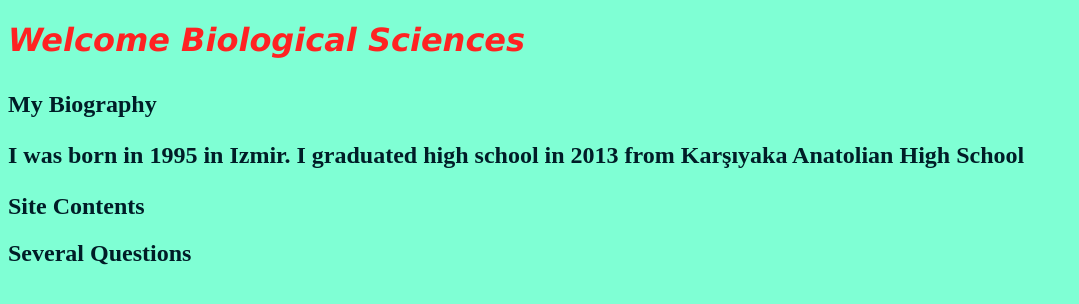
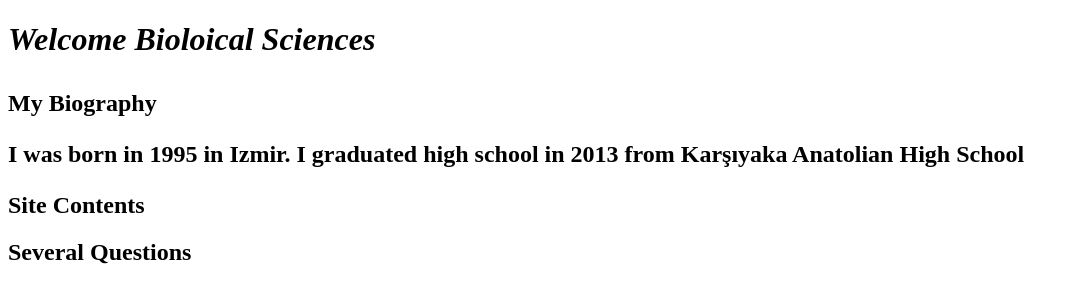
Before and after one commit to Orhankerim/Orhankerim.github.io, a plain HTML site: page index.html in a window 1280 px wide. Shown: the whole page, without its empty margins (0-1079 px from the left). Drawn offline with Linux system fonts and the light colour scheme.

Commit message:
remove style

```diff
--- a/index.html
+++ b/index.html
@@ -7,12 +7,13 @@ and open the template in the editor.
 <html>
     <head>
         <title>Biological Sciences</title>
+
         <meta charset="UTF-8">
         <meta name="viewport" content="width=device-width, initial-scale=1.0">
     </head>
-    <body text="#001D27" bgcolor = "#7fffd4" basefont face ="verdana"
+    <body
     <center>
-        <h1><font face="verdana"color ="#FF2222"  <p><i> Welcome Biological Sciences</i> </p> </font></h1>
-        <h2> My Biography <p> I was born in 1995 in Izmir. I graduated high school in 2013 from Karşıyaka Anatolian High School </p></h2> <h2> Site Contents <h2> Several Questions </h2>
+        <h1><font  <p><i> Welcome Bioloical Sciences</i> </p> </font></h1>
+        <h2> My Biography <p> I was born in 1995 in Izmir. I graduated high school in 2013 from Karşıyaka Anatolian High School </p></h2> <h2> Site Contents <h2> Several Questions</h2>
     </center>
 </html>
```
